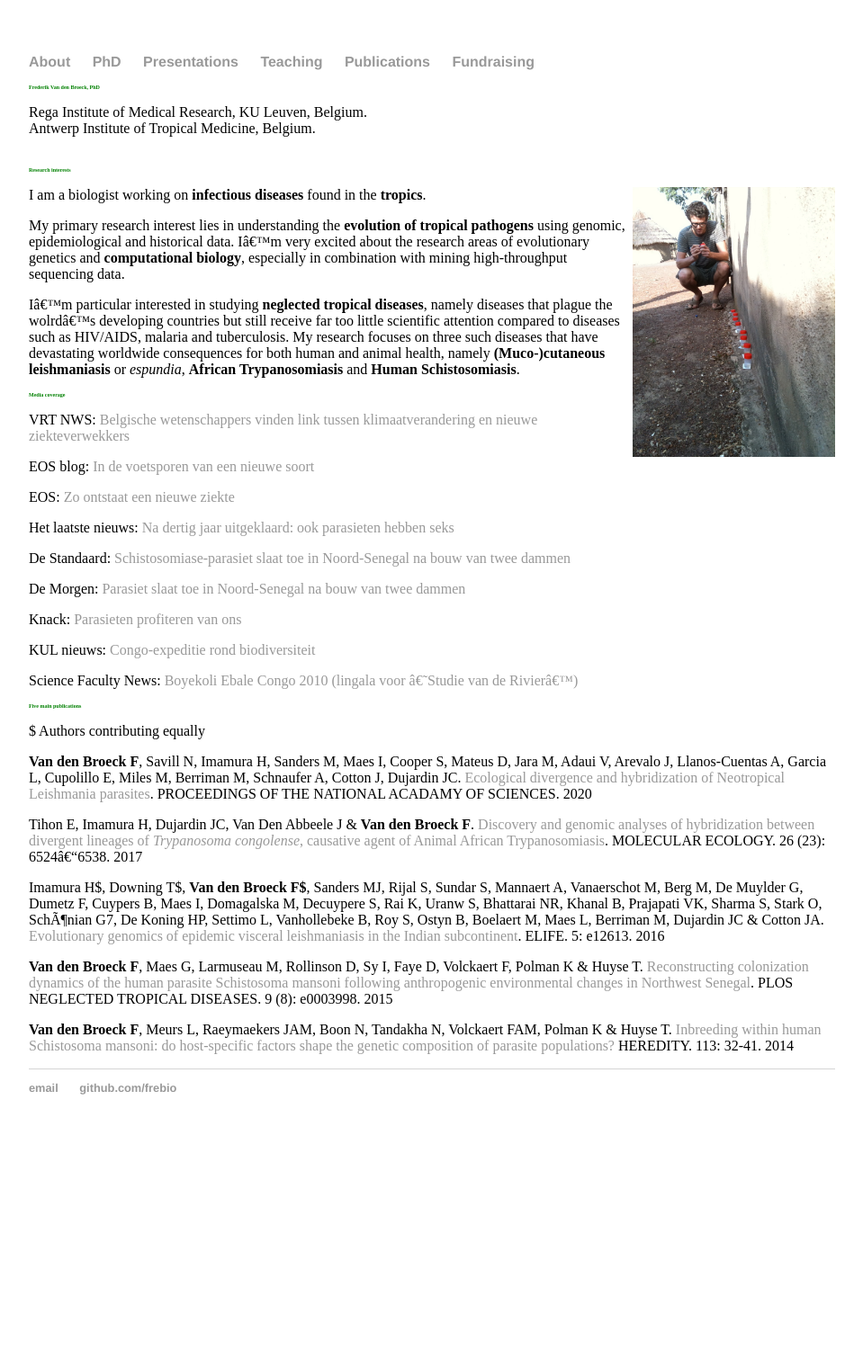
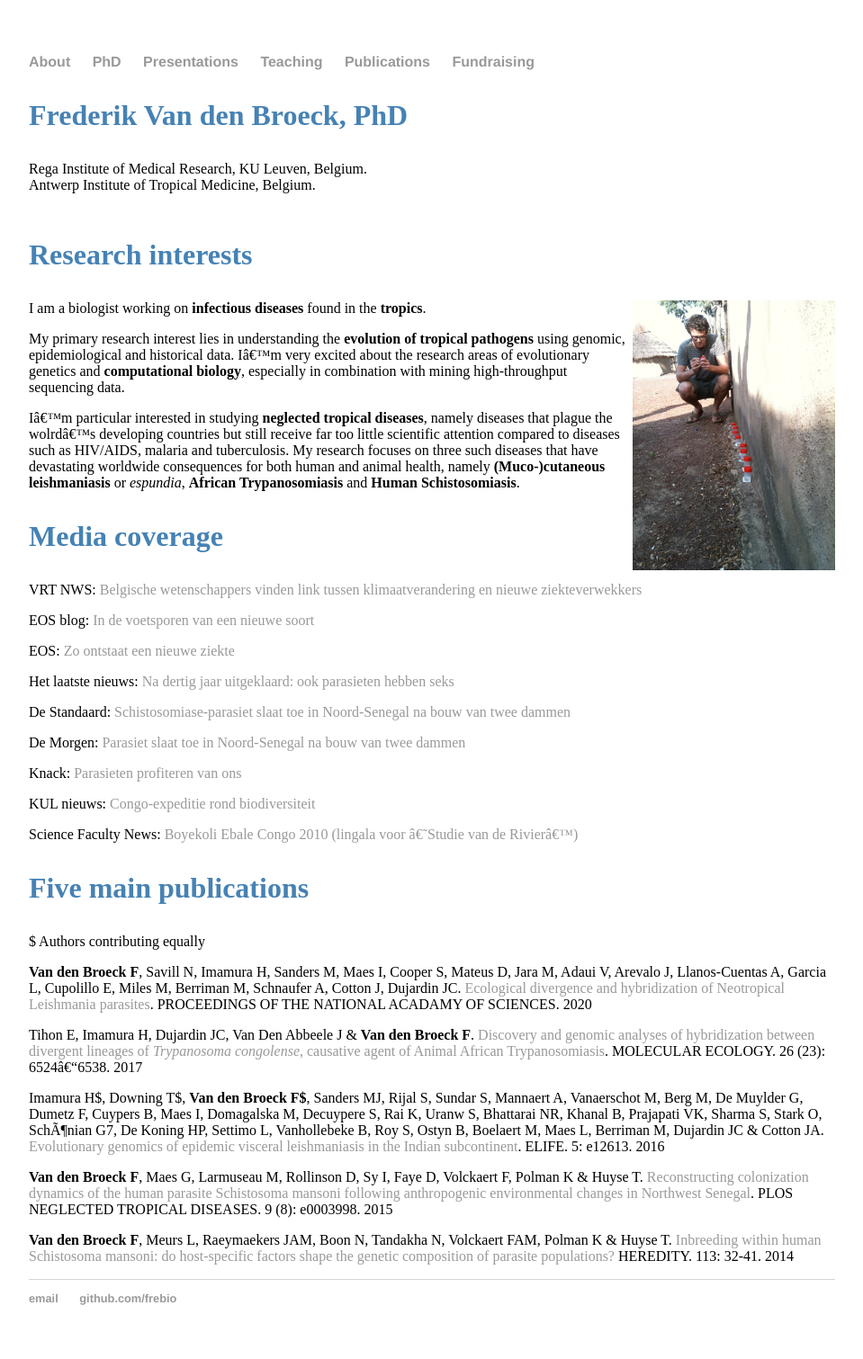
Before and after one commit to FreBio/FreBio.github.io, a Jekyll site: the page built from index.md, in a window 1280 px wide. Shown: the whole page at 90% size, without its empty margins (160-1119 px from the left). Built offline with Jekyll 4.4.1, drawn with Linux system fonts in a browser that asks for light colours; our own code applies the rules of GitHub Pages for plain Markdown files; comment, search, counter and statistics services are not loaded; before the commit the page ends 1277 px from its top, so only the background shows below that.

Commit message:
Update main.css

```diff
--- a/css/main.css
+++ b/css/main.css
@@ -8,7 +8,7 @@ p ul { font-size: 1.5em; line-height: 1.4em; color: #333; }
 h1 h2 h3 h4 { font-family:'Helvetica', 'Arial', 'Sans-Serif'; }
 h1 { font-size: 2em; color: green}
 h2 { font-size: 0.7em; color: green}
-h3 { font-size: 0.3em; color: green}
+h3 { font-size: 2em; color: steelblue}
 h4 { font-size: 0.9em; color: green}
 
 nav ul, footer ul { font-family:'Helvetica', 'Arial', 'Sans-Serif';  padding: 0px; list-style: none; font-weight: bold; }
```
